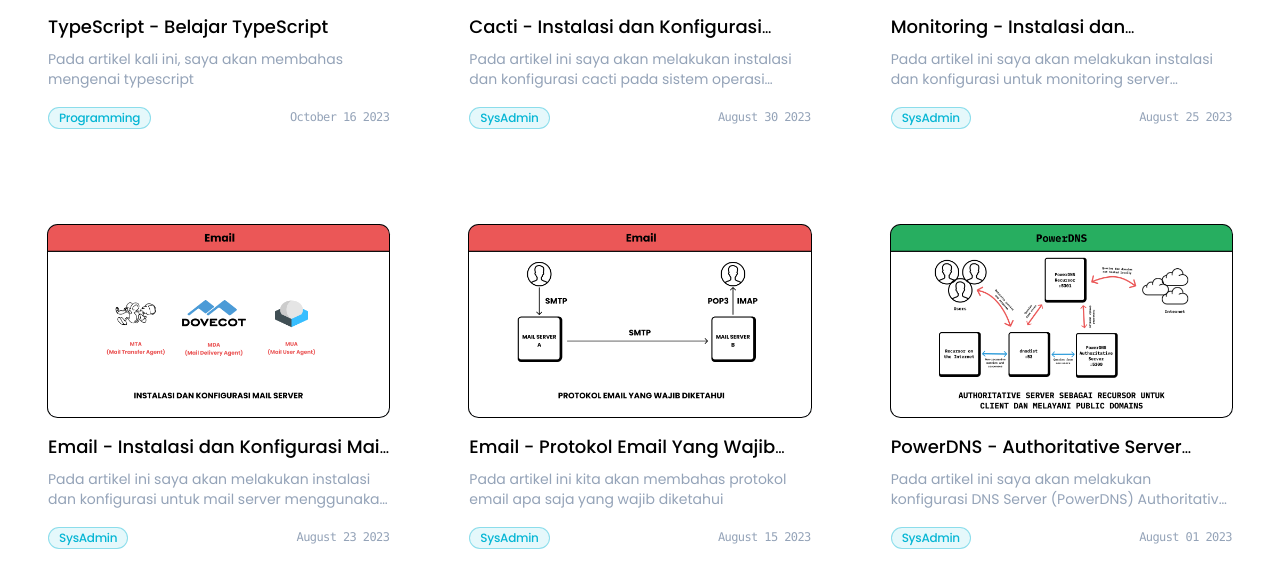
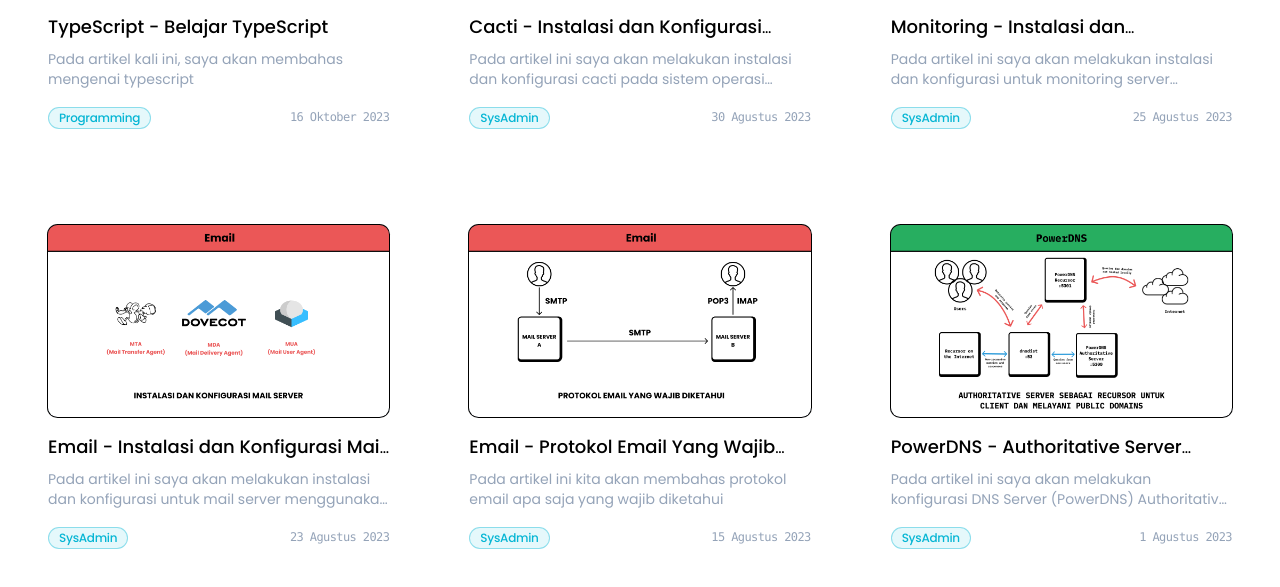
Before and after one commit to armandwipangestu/armandwipangestu.vercel.app, a Next.js app: page /blog in a window 1280 px wide. Shown: the part 1068-1655 px from the top of the page. Built offline with nearby package versions, Linux system fonts and the light colour scheme; no server answers; a web font is replaced by a local one.

Commit message:
feat: change format date to DDMMYY and indonesian month name

```diff
--- a/components/article/article.js
+++ b/components/article/article.js
@@ -1,5 +1,6 @@
 import React, { useState, useEffect } from "react";
 import Link from "next/link";
+import { formatDate } from "@/utilities/sortPostsByDate";
 import { useRouter } from "next/router";
 
 const ArticleLayout = ({ posts, tag }) => {
@@ -86,7 +87,7 @@ const ArticleLayout = ({ posts, tag }) => {
                             </Link>
                           </div>
                           <div className="font-mono text-xs tracking-tighter text-slate-400">
-                            {mainCard.frontmatter.date}
+                            {formatDate(mainCard.frontmatter.date)}
                           </div>
                         </div>
                       </div>
@@ -171,7 +172,7 @@ const ArticleLayout = ({ posts, tag }) => {
                   <div className="my-8 flex items-center justify-between gap-x-2">
                     <div className="font-mono text-sm tracking-tighter text-slate-400">
                       <span>
-                        {mainCard.frontmatter.date}
+                        {formatDate(mainCard.frontmatter.date)}
                         <a className="hover:text-foreground" href="#">
                           {" "}
                         </a>
@@ -274,7 +275,7 @@ const ArticleLayout = ({ posts, tag }) => {
                               </Link>
                             </div>
                             <div className="font-mono text-xs tracking-tighter text-slate-400">
-                              {card.frontmatter.date}
+                              {formatDate(card.frontmatter.date)}
                             </div>
                           </div>
                         </div>
--- a/pages/blog.js
+++ b/pages/blog.js
@@ -5,7 +5,7 @@ import { marked } from "marked";
 import hljs from "highlight.js";
 // import "highlight.js/styles/github-dark.css";
 import Link from "next/link";
-import { sortPostsByDate } from "@/utilities/sortPostsByDate";
+import { sortPostsByDate, formatDate } from "@/utilities/sortPostsByDate";
 import Metadata from "@/components/utilities/metadata";
 import React, { useState, useEffect } from "react";
 import ReactTyped from "react-typed";
@@ -234,7 +234,7 @@ const BlogPage = ({ posts }) => {
                               </Link>
                             </div>
                             <div className="font-mono text-xs tracking-tighter text-slate-400">
-                              {post.frontmatter.date}
+                              {formatDate(post.frontmatter.date)}
                             </div>
                           </div>
                         </div>
--- a/pages/blog/posts/[slug].js
+++ b/pages/blog/posts/[slug].js
@@ -11,7 +11,7 @@ import { FontAwesomeIcon } from "@fortawesome/react-fontawesome";
 import { faCopy, faCheck } from "@fortawesome/free-solid-svg-icons";
 import useReadingTime from "use-reading-time";
 import Metadata from "@/components/utilities/metadata";
-import { sortPostsByDate } from "@/utilities/sortPostsByDate";
+import { sortPostsByDate, formatDate } from "@/utilities/sortPostsByDate";
 
 const DynamicSinglePagePost = ({
   frontmatter: {
@@ -300,7 +300,7 @@ const DynamicSinglePagePost = ({
                               {author_name}
                             </h4>
                             <p className="mt-1 text-slate-400">
-                              <span>{date}</span>
+                              <span>{formatDate(date)}</span>
                               <span className="mx-1">•</span>
                               <span>{readingTime} min read</span>
                             </p>
--- a/utilities/sortPostsByDate.js
+++ b/utilities/sortPostsByDate.js
@@ -1,3 +1,61 @@
 export const sortPostsByDate = (a, b) => {
   return new Date(b.frontmatter.date) - new Date(a.frontmatter.date);
 };
+
+export const formatDate = (dateString) => {
+  const date = new Date(dateString);
+
+  // Daftar nama bulan dalam bahasa Indonesia
+  const monthNamesId = [
+    "Januari",
+    "Februari",
+    "Maret",
+    "April",
+    "Mei",
+    "Juni",
+    "Juli",
+    "Agustus",
+    "September",
+    "Oktober",
+    "November",
+    "Desember",
+  ];
+
+  const day = date.getDate();
+  const monthIndex = date.getMonth();
+  const year = date.getFullYear();
+
+  // Ambil nama bulan dalam bahasa Indonesia
+  const monthNameId = monthNamesId[monthIndex];
+
+  return `${day} ${monthNameId} ${year}`;
+};
+
+// export const formatDate = (dateString) => {
+//   // Buat objek Date dari tanggal yang ada
+//   const date = new Date(dateString);
+
+//   // Daftar nama bulan dalam bahasa Inggris
+//   const monthNames = [
+//     "January",
+//     "February",
+//     "March",
+//     "April",
+//     "May",
+//     "June",
+//     "July",
+//     "August",
+//     "September",
+//     "October",
+//     "November",
+//     "December",
+//   ];
+
+//   // Ambil tanggal, bulan, dan tahun dari objek Date
+//   const day = date.getDate();
+//   const month = monthNames[date.getMonth()];
+//   const year = date.getFullYear();
+
+//   // Buat tanggal dalam format yang diinginkan
+//   return `${day} ${month} ${year}`;
+// };
```
